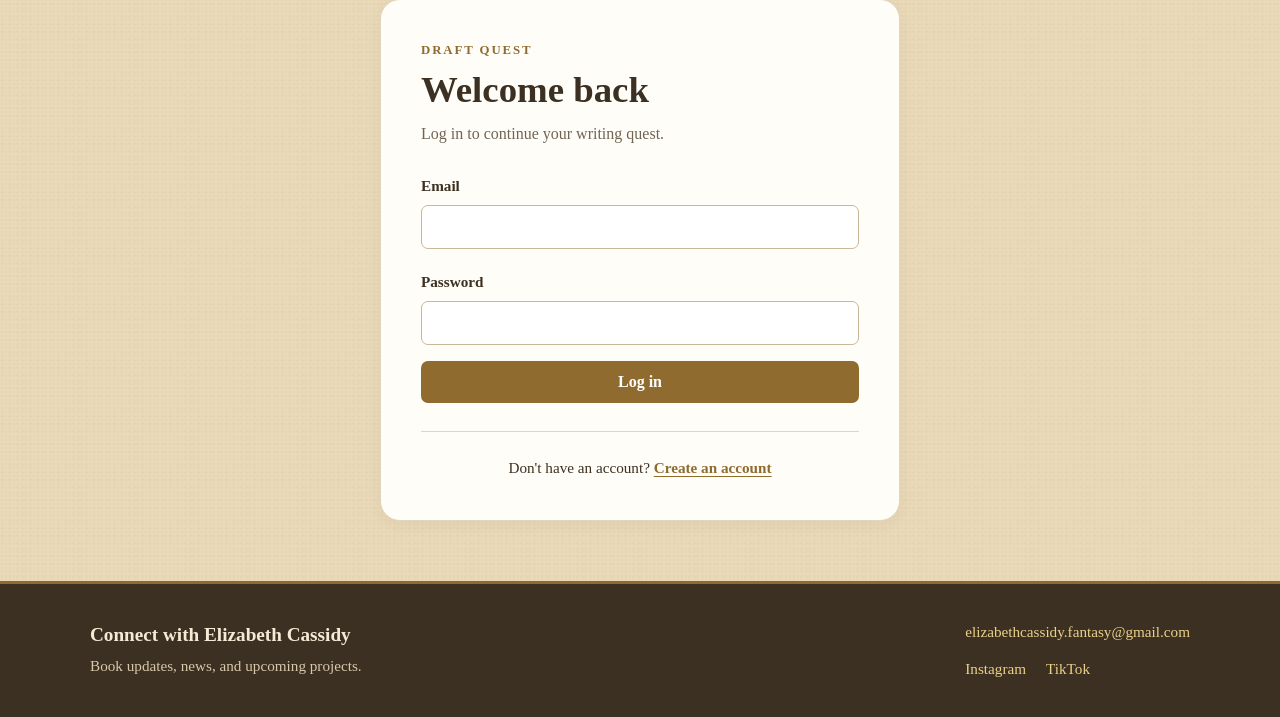
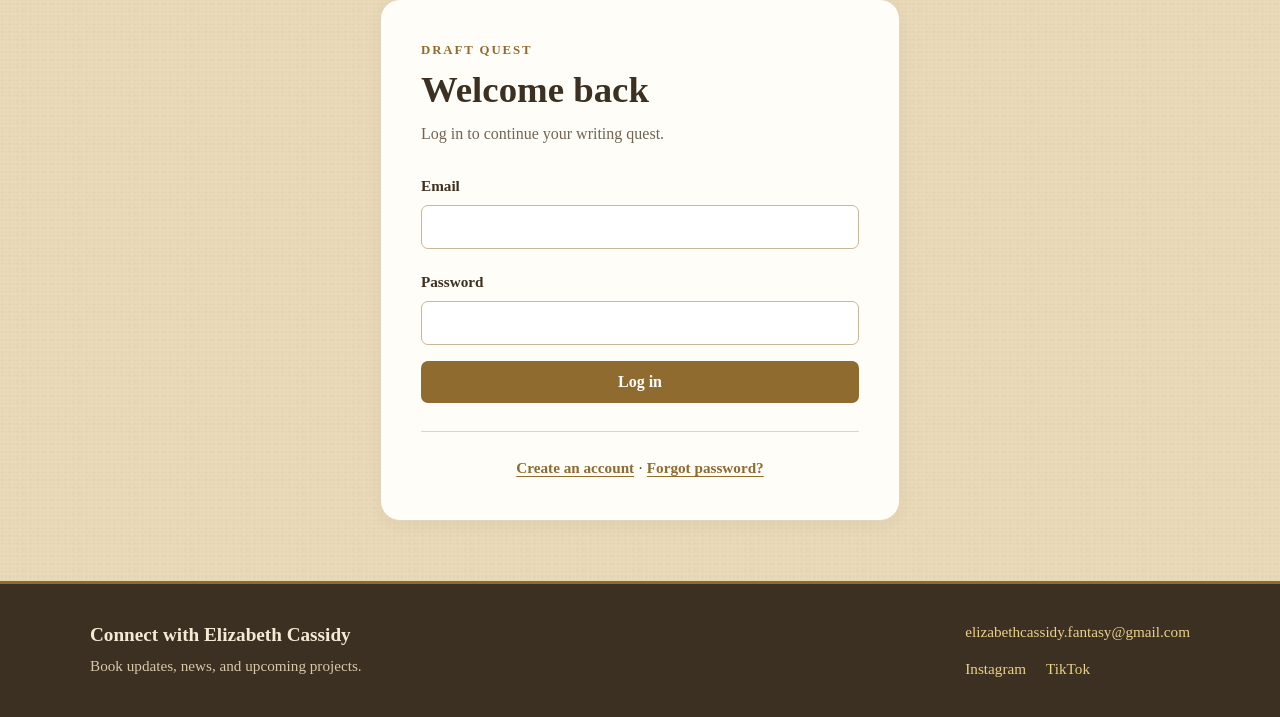
Before and after one commit to abefigueroa/elizabethcassidyfantasy, a Flask app: page /draft-quest/login in a window 1280 px wide. Shown: the part 121-838 px from the top of the page. Run offline with Flask 3, Linux system fonts and the light colour scheme.

Commit message:
Add Forgot Password link to Login Page

```diff
--- a/templates/draft-quest/login.html
+++ b/templates/draft-quest/login.html
@@ -51,8 +51,11 @@ Login | Draft Quest
         </form>
 
         <p class="registration_login">
-            Don't have an account?
             <a href="{{ url_for('register') }}">Create an account</a>
+            <span aria-hidden="true"> &middot; </span>
+            <a href="{{ url_for('password_reset.forgot_password') }}">
+                Forgot password?
+            </a>
         </p>
     </section>
 </main>
```
